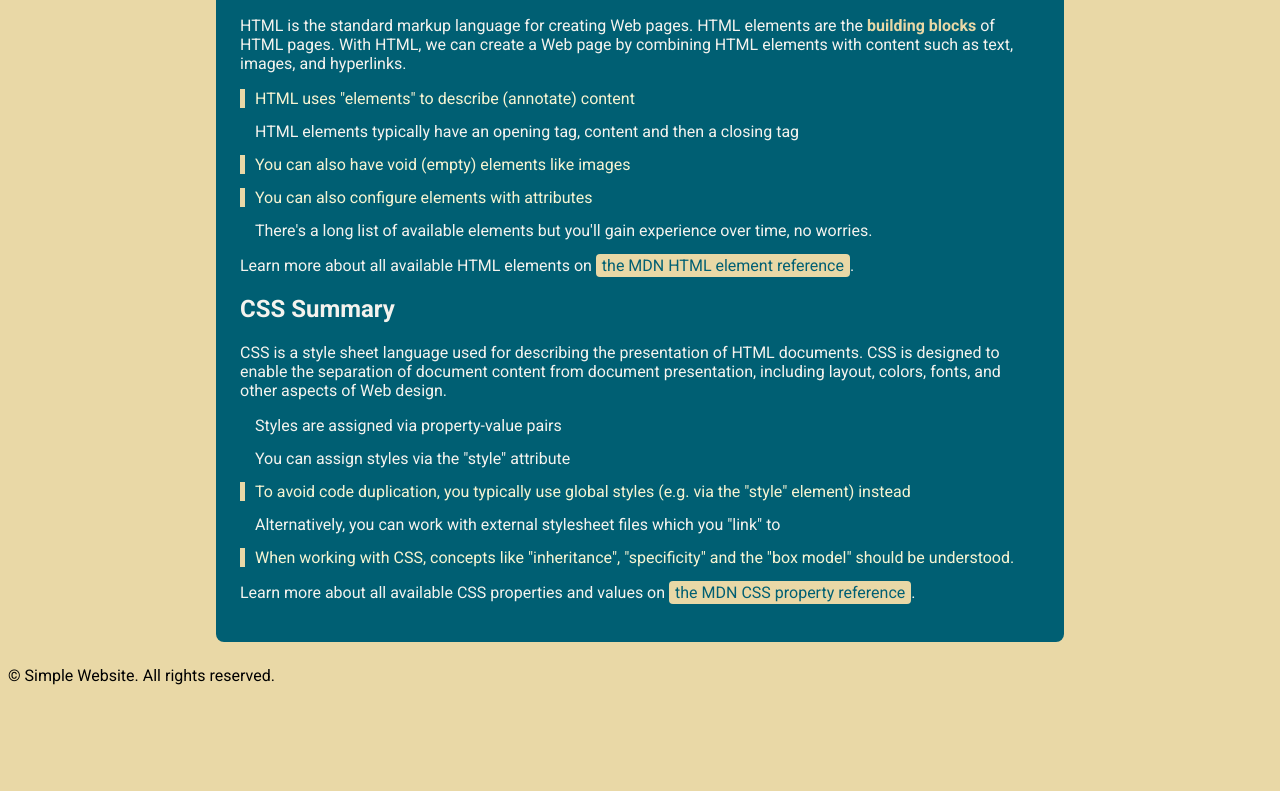
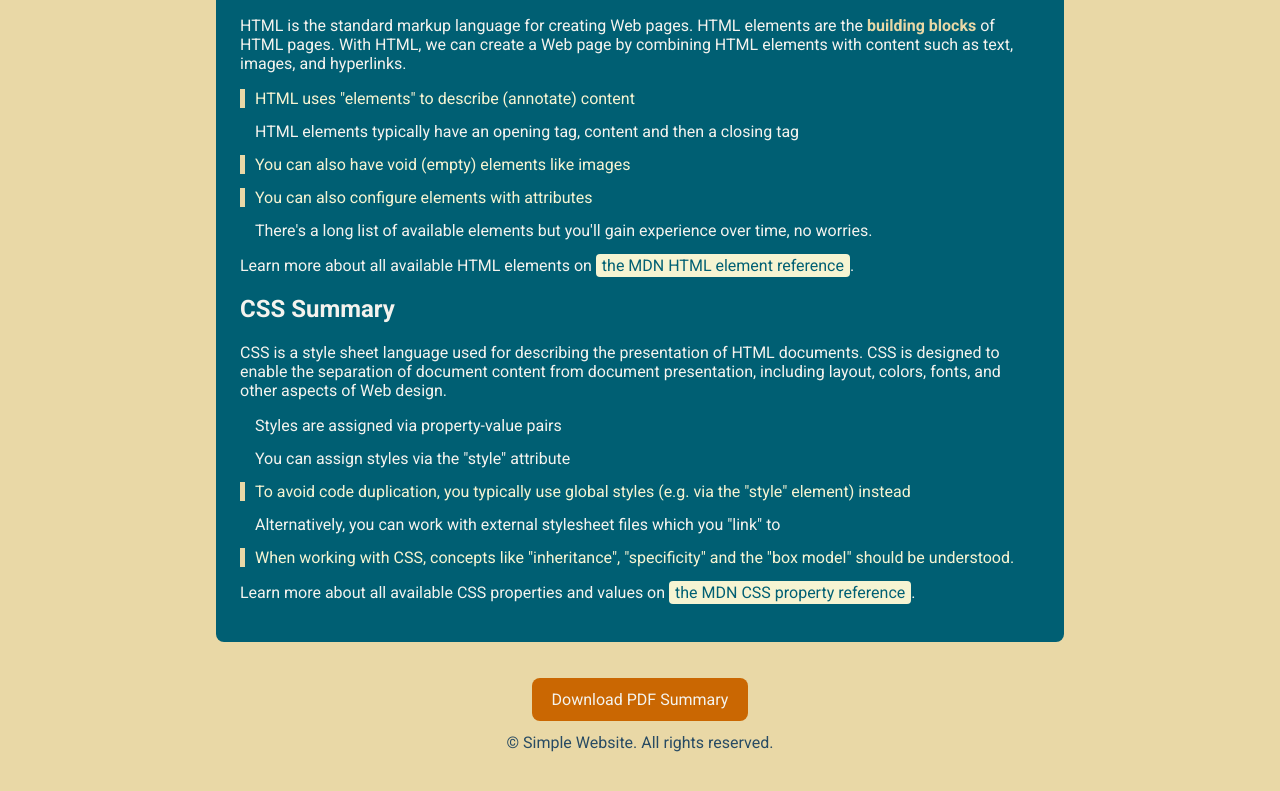
Before and after one commit to elvan/simple-website-html-css, a plain HTML site: page index.html in a window 1280 px wide. Shown: the part 429-1220 px from the top of the page. Before the commit the page ends 1130 px from the top, so only its background shows below. Drawn offline with Linux system fonts and the light colour scheme.

Commit message:
adding the footer

```diff
--- a/index.html
+++ b/index.html
@@ -47,7 +47,9 @@
       </ul>
       <p>
         Learn more about all available HTML elements on
-        <a href="https://developer.mozilla.org/en-US/docs/Web/HTML/Element"
+        <a
+          href="https://developer.mozilla.org/en-US/docs/Web/HTML/Element"
+          target="_blank"
           >the MDN HTML element reference</a
         >.
       </p>
@@ -77,12 +79,17 @@
       </ul>
       <p>
         Learn more about all available CSS properties and values on
-        <a href="https://developer.mozilla.org/en-US/docs/Web/CSS/Reference"
+        <a
+          href="https://developer.mozilla.org/en-US/docs/Web/CSS/Reference"
+          target="_blank"
           >the MDN CSS property reference</a
         >.
       </p>
     </main>
     <footer>
+      <a href="pdfs/html-css-basics-summary.pdf" target="_blank"
+        >Download PDF Summary</a
+      >
       <p>&copy; Simple Website. All rights reserved.</p>
     </footer>
   </body>
--- a/styles/styles.css
+++ b/styles/styles.css
@@ -45,7 +45,7 @@ li {
 a {
   text-decoration: none;
   color: #005f73;
-  background-color: #e9d8a6;
+  background-color: #f6f4d2;
   padding: 2px 6px;
   border-radius: 4px;
 }
@@ -53,6 +53,27 @@ a {
 a:hover,
 a:active {
   background-color: #f4f3ee;
+}
+
+footer {
+  text-align: center;
+  padding: 24px;
+}
+
+footer p {
+  margin-top: 24px;
+  color: #284b63;
+}
+
+footer a {
+  padding: 12px 20px;
+  border-radius: 8px;
+  background-color: #ca6702;
+  color: #f4f3ee;
+}
+
+footer a:hover {
+  background-color: #ee9b00;
 }
 
 .extra-important {
```
Also changed, not shown: 2 other files.
